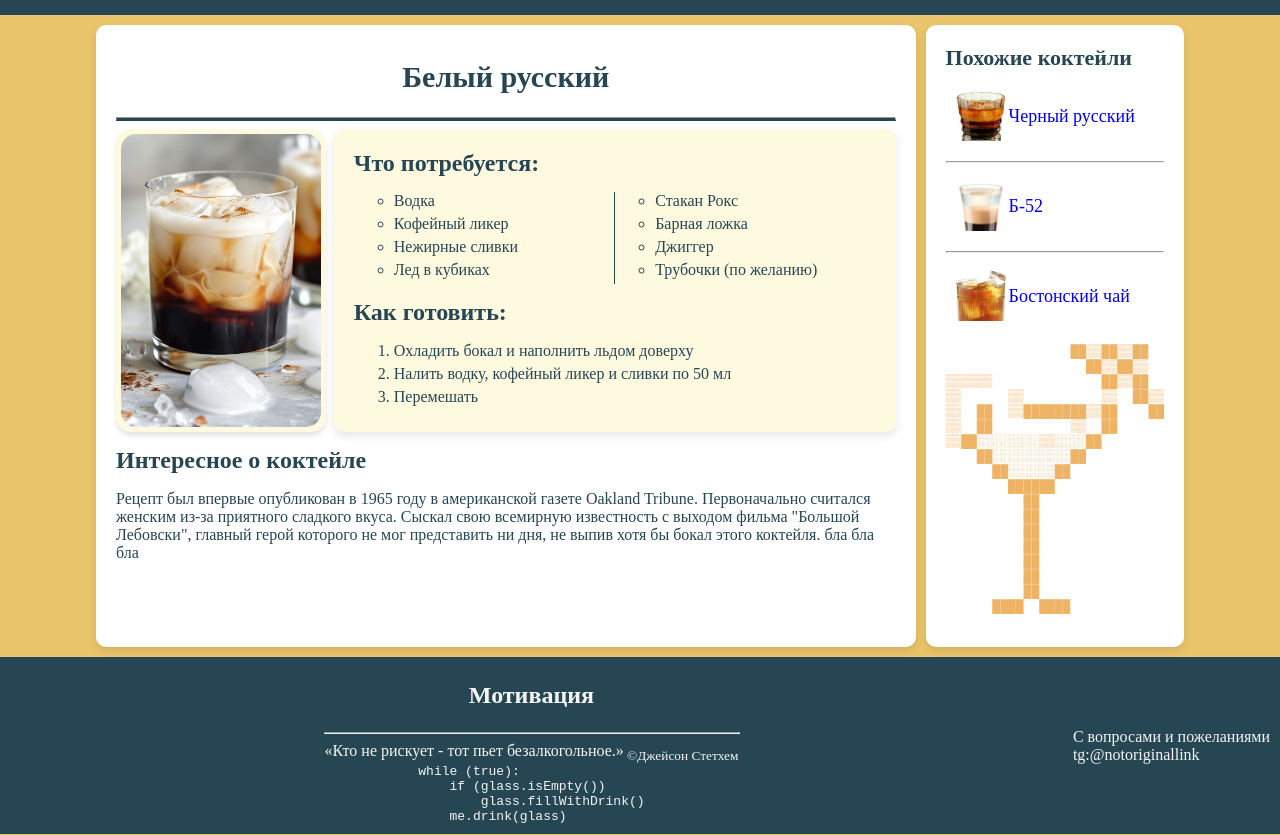
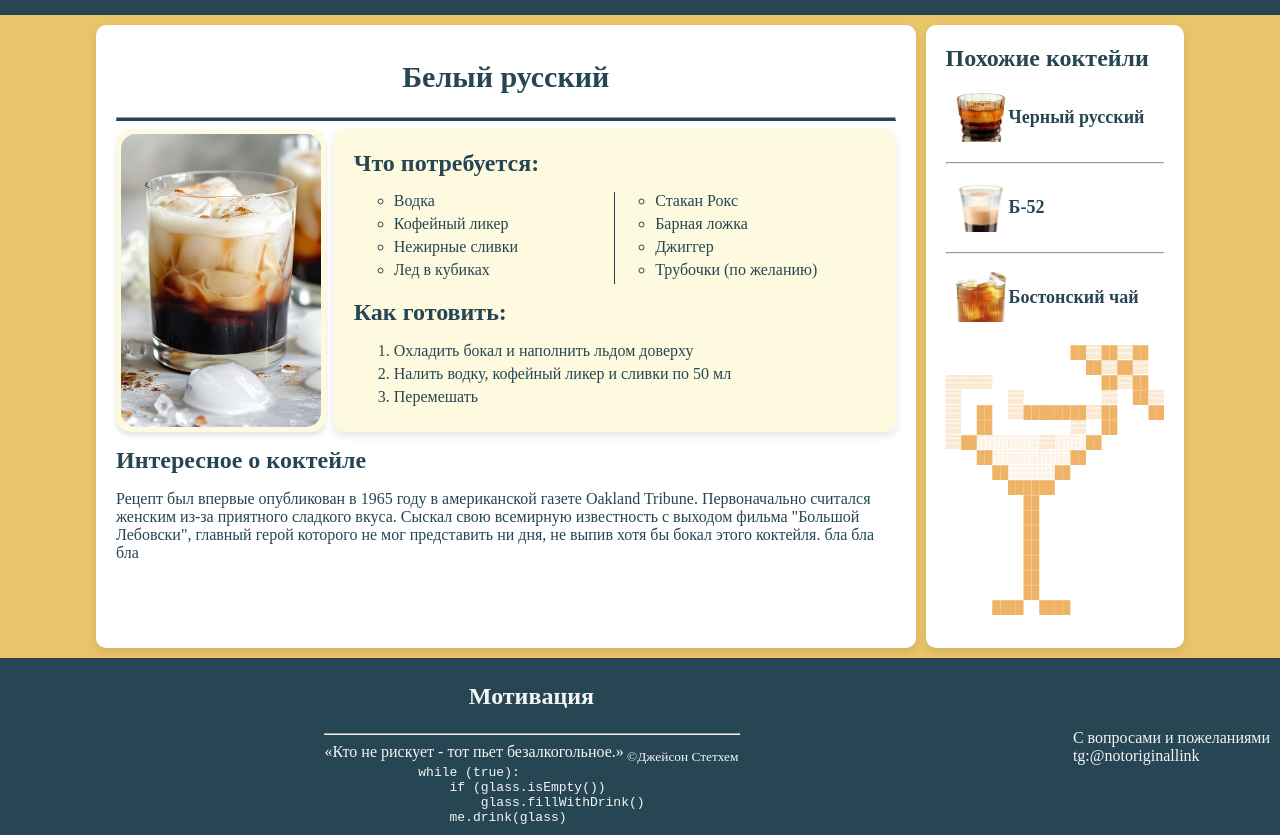
Before and after one commit to notoriginallink/notoriginallink.github.io, a plain HTML site: page index.html in a window 1280 px wide. Shown: the part 55-890 px from the top of the page. Drawn offline with Linux system fonts and the light colour scheme; a web font is replaced by a local one.

Commit message:
refactor: fixed some selectors in aside-block

```diff
--- a/css/aside.css
+++ b/css/aside.css
@@ -1,44 +1,44 @@
-/* Секция с похожими коктейлями и рекомендациями */
+/* ASIDE */
 .aside {
     width: auto;
-    /*background-color: #fafafa;*/
     background-color: #fff;
     padding: 20px;
     border-radius: 10px;
     box-shadow: 0 4px 8px rgba(0, 0, 0, 0.1);
 }
 
-.aside-h2 {
-    margin-top: 0;
-    font-size: 22px;
-    margin-bottom: 10px;
+.title_aside {
+    margin: 0 0 10px;
 }
 
-.aside-list {
+.recommendations {
     list-style: none;
     padding: 0;
     margin: 0;
+    width: 100%;
 }
 
-.aside-list__item {
-    text-decoration: none;
-    /*border-radius: 10px;*/
-    /*box-shadow: 0 4px 8px rgba(0, 0, 0, 0.1);*/
-    padding: 10px;
-    font-size: 18px;
-    margin-bottom: 10px;
-    /*background-color: #fefefe;*/
+.recommendation__item-link {
     display: flex;
     align-items: center;
+    justify-content: flex-start;
     gap: 3px;
-    justify-content: flex-start;
+
+    padding: 10px;
+    margin-bottom: 10px;
+
+    text-decoration: none;
+    font-weight: bold;
+    font-size: 18px;
+    color: #264653;
 }
 
-.aside-list__photo {
+.recommendation__item-picture {
+    object-fit: cover;
+    object-position: top;
+
     width: 50px;
     height: 50px;
-    object-fit: cover;
-    object-position: top;
 }
 
 .aside-art {
--- a/css/header.css
+++ b/css/header.css
@@ -25,17 +25,19 @@
 }
 
 .nav {
+    display: flex;
     align-items: center;
-    display: flex;
 }
 
 .nav__list {
-    list-style: none;
     display: flex;
-    margin: 0;
-    padding: 0;
     justify-content: space-between;
     gap: 25px;
+
+    padding: 0;
+    margin: 0;
+
+    list-style: none;
 }
 
 .nav__link {
--- a/index.html
+++ b/index.html
@@ -87,13 +87,13 @@
             </div>
         </article>
         <aside class="aside">
-            <h2 class="aside-h2">Похожие коктейли</h2>
-            <ul class="aside-list">
-                <li><a href="index.html" class="aside-list__item"><img class="aside-list__photo" src="img/black-russian.jpg">Черный русский</a></li>
+            <h2 class="title title_aside title_medium">Похожие коктейли</h2>
+            <ul class="recommendations">
+                <li><a href="index.html" class="recommendation__item-link"><img class="recommendation__item-picture" src="img/black-russian.jpg">Черный русский</a></li>
                 <li><hr></li>
-                <li><a href="index.html" class="aside-list__item"><img class="aside-list__photo" src="img/B-52.jpg">Б-52</a></li>
+                <li><a href="index.html" class="recommendation__item-link"><img class="recommendation__item-picture" src="img/B-52.jpg">Б-52</a></li>
                 <li><hr></li>
-                <li><a href="index.html" class="aside-list__item"><img class="aside-list__photo" src="img/boston-tee.jpg">Бостонский чай</a></li>
+                <li><a href="index.html" class="recommendation__item-link"><img class="recommendation__item-picture" src="img/boston-tee.jpg">Бостонский чай</a></li>
             </ul>
             <pre class="aside-art">
                 ██▒▒██▒▒██
```
